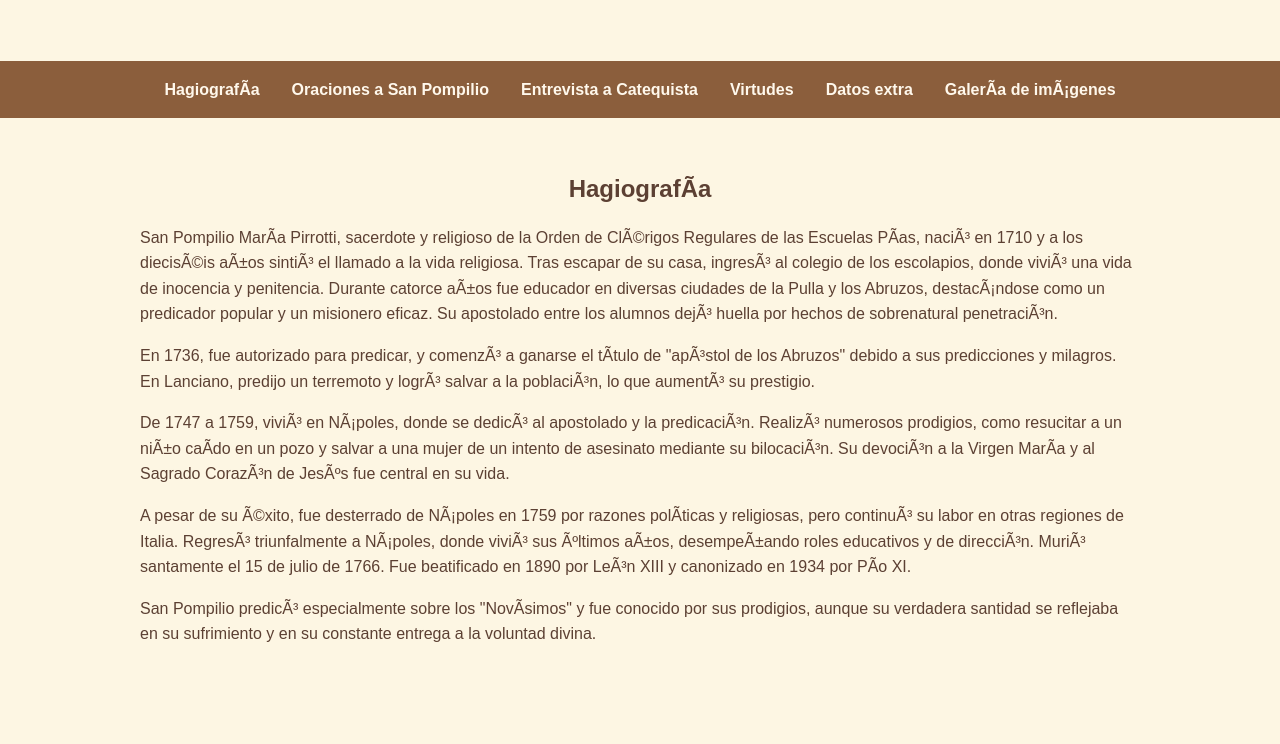
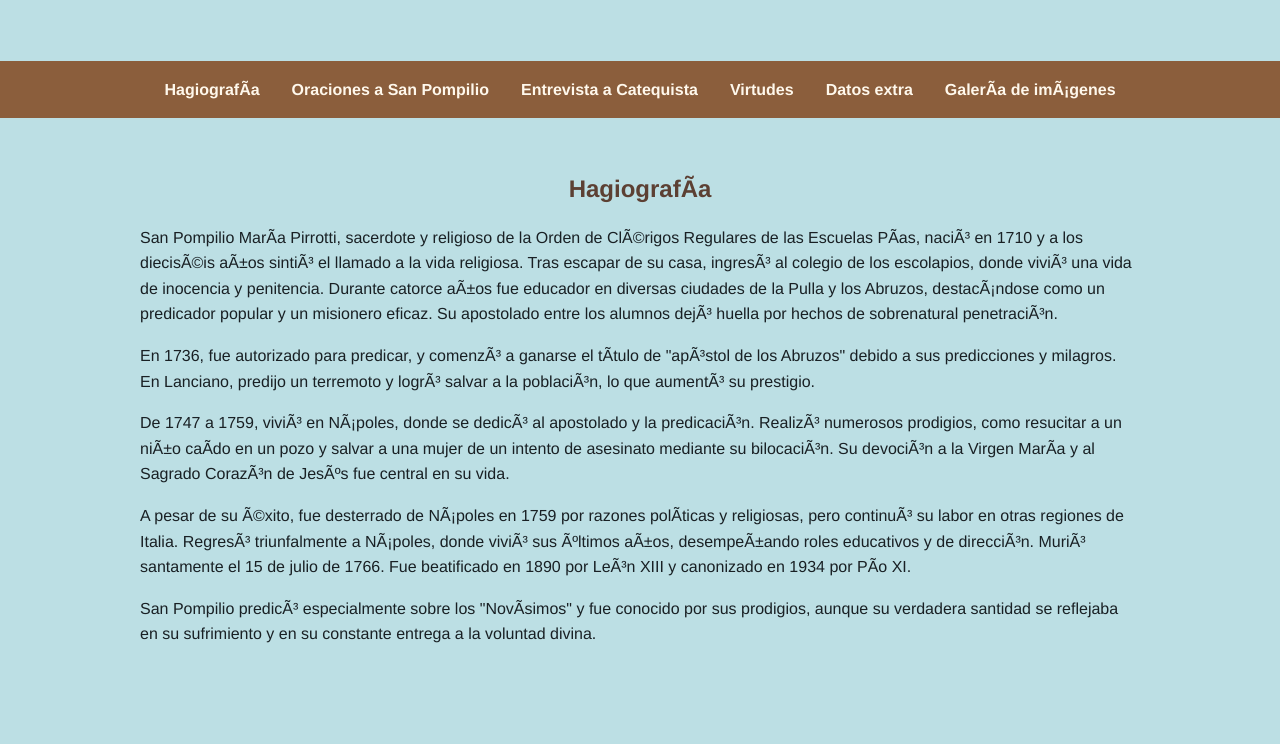
Before and after one commit to Pilar09161/Proyecto, a plain HTML site: page index.html in a window 1280 px wide. Shown: the part 136-880 px from the top of the page. Drawn offline with Linux system fonts and the light colour scheme.

Commit message:
Add files via upload

```diff
--- a/proyecto1.css
+++ b/proyecto1.css
@@ -1,10 +1,10 @@
 body {
-  font-family: Arial, sans-serif;
-  background-color: #fdf6e3;
+  font-family:'Franklin Gothic Medium', 'Arial Narrow', Arial, sans-serif;
+  background-color: #bcdfe4;
   margin: 0;
   padding: 0;
   line-height: 1.6;
-  color: #5c4033;
+  color: #192024;
 }
 
 
```
